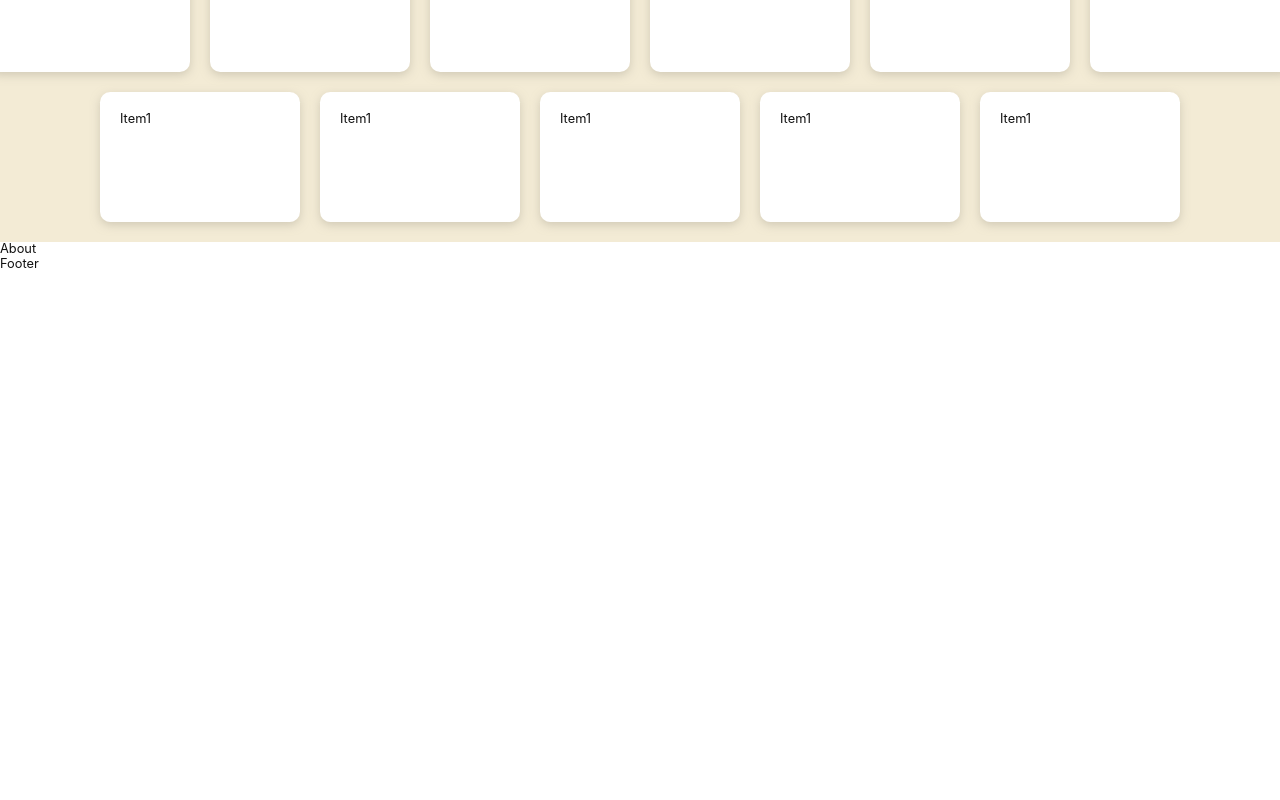
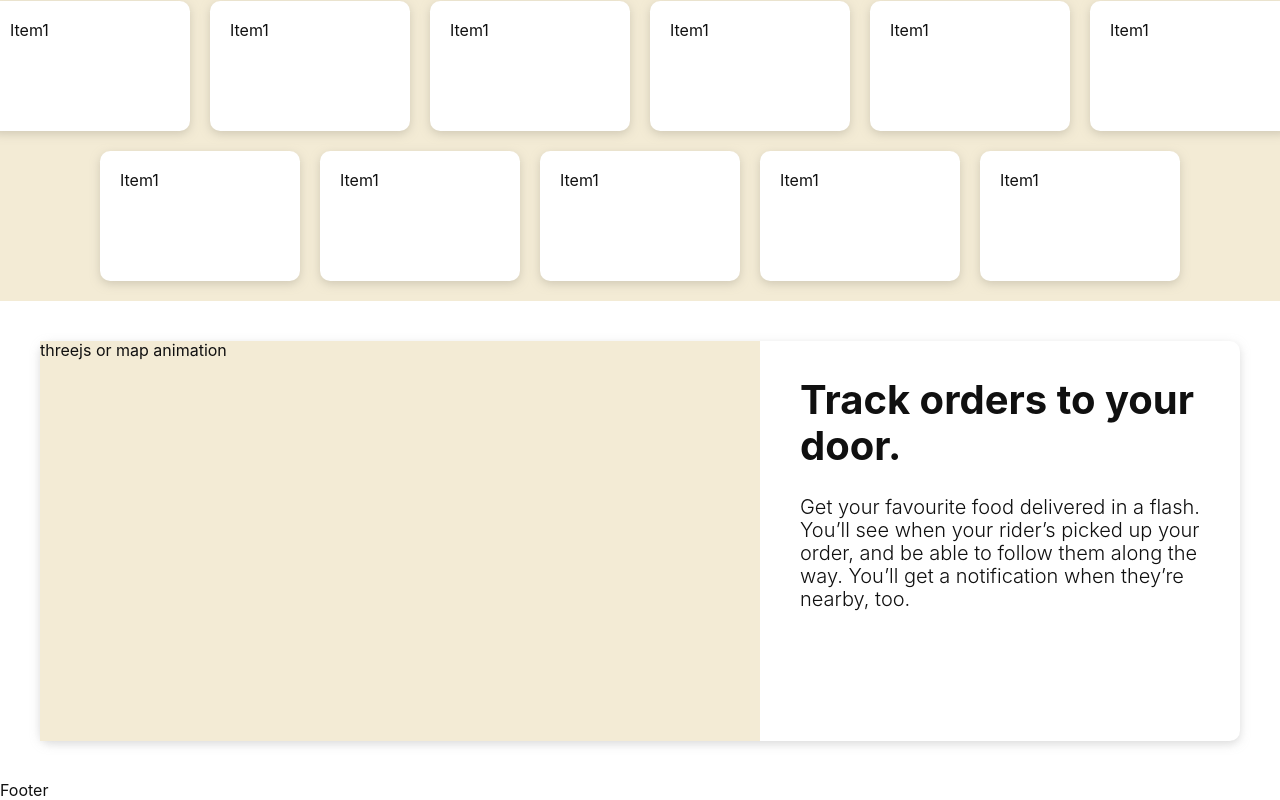
Before and after one commit to hotriluc/deliverlik, a React (Vite) app in the folder deliverlik-fe/: page / in a window 1280 px wide. Shown: the part 796-1596 px from the top of the page. Before the commit the page ends 1067 px from the top, so only its background shows below. Built offline with nearby package versions, Linux system fonts and the light colour scheme.

Commit message:
feat:add explainer card

```diff
--- a/deliverlik-fe/src/components/layout/Layout.tsx
+++ b/deliverlik-fe/src/components/layout/Layout.tsx
@@ -33,8 +33,13 @@ const GlobalStyle = createGlobalStyle`
       'Ubuntu', 'Cantarell', 'Fira Sans', 'Droid Sans', 'Helvetica Neue',
       sans-serif;
     -webkit-font-smoothing: antialiased;
-    font-size: 1.28rem;
+    font-size: 1.6rem;
   }
+
+  h1 {
+    font-size: 4rem;
+  }
+
 `;
 
 const Layout = ({ children }: { children: JSX.Element | JSX.Element[] }) => {
--- a/deliverlik-fe/src/components/slideshow-panel/SlideShowPanel.tsx
+++ b/deliverlik-fe/src/components/slideshow-panel/SlideShowPanel.tsx
@@ -2,14 +2,16 @@ import React from "react";
 import styled from "styled-components";
 
 const Panel = styled.div`
-  margin-top: 5rem;
   display: flex;
   flex-direction: column;
   align-items: center;
   gap: 2rem;
-  background-color: ${(props) => props.theme.colors.primary};
+
+  margin-top: 5rem;
   padding: 2rem;
   min-height: 30rem;
+
+  background-color: ${(props) => props.theme.colors.primary};
 `;
 
 const PanelRow = styled.div`
--- /dev/null
+++ b/deliverlik-fe/src/components/ui/ExplainerCard.tsx
@@ -0,0 +1,45 @@
+import React from "react";
+import styled from "styled-components";
+
+const Card = styled.div`
+  display: flex;
+
+  border-radius: ${(props) => props.theme.borderRadius};
+  box-shadow: ${(props) => props.theme.boxShadows.whiteBackground};
+
+  min-height: 40rem;
+`;
+
+const CardImgHolder = styled.div`
+  flex-basis: 60%;
+  background-color: ${(props) => props.theme.colors.primary};
+`;
+
+const CardData = styled.div`
+  flex-basis: min-content;
+  flex-grow: 1;
+  padding: 1rem 4rem;
+
+  p {
+    font-size: 2rem;
+    font-weight: 300;
+  }
+`;
+
+const ExplainerCard = () => {
+  return (
+    <Card>
+      <CardImgHolder>threejs or map animation</CardImgHolder>
+      <CardData>
+        <h1>Track orders to your door.</h1>
+        <p>
+          Get your favourite food delivered in a flash. You’ll see when your
+          rider’s picked up your order, and be able to follow them along the
+          way. You’ll get a notification when they’re nearby, too.
+        </p>
+      </CardData>
+    </Card>
+  );
+};
+
+export default ExplainerCard;
--- a/deliverlik-fe/src/routes/Home.tsx
+++ b/deliverlik-fe/src/routes/Home.tsx
@@ -5,9 +5,14 @@ import { Flex } from "../styled/Global.style";
 import AddressesList from "../components/addresses/AddressesList";
 import AddressSearch from "../components/addresses/AddressSearch";
 import SlideShowPanel from "../components/slideshow-panel/SlideShowPanel";
+import ExplainerCard from "../components/ui/ExplainerCard";
 
 const SectionHero = styled.section`
   height: 100%;
+`;
+
+const SectionExplainer = styled.section`
+  padding: 4rem 4rem;
 `;
 
 const Home = () => {
@@ -27,7 +32,9 @@ const Home = () => {
         </Flex>
         <SlideShowPanel />
       </SectionHero>
-      <section>About</section>
+      <SectionExplainer>
+        <ExplainerCard />
+      </SectionExplainer>
     </>
   );
 };
```
